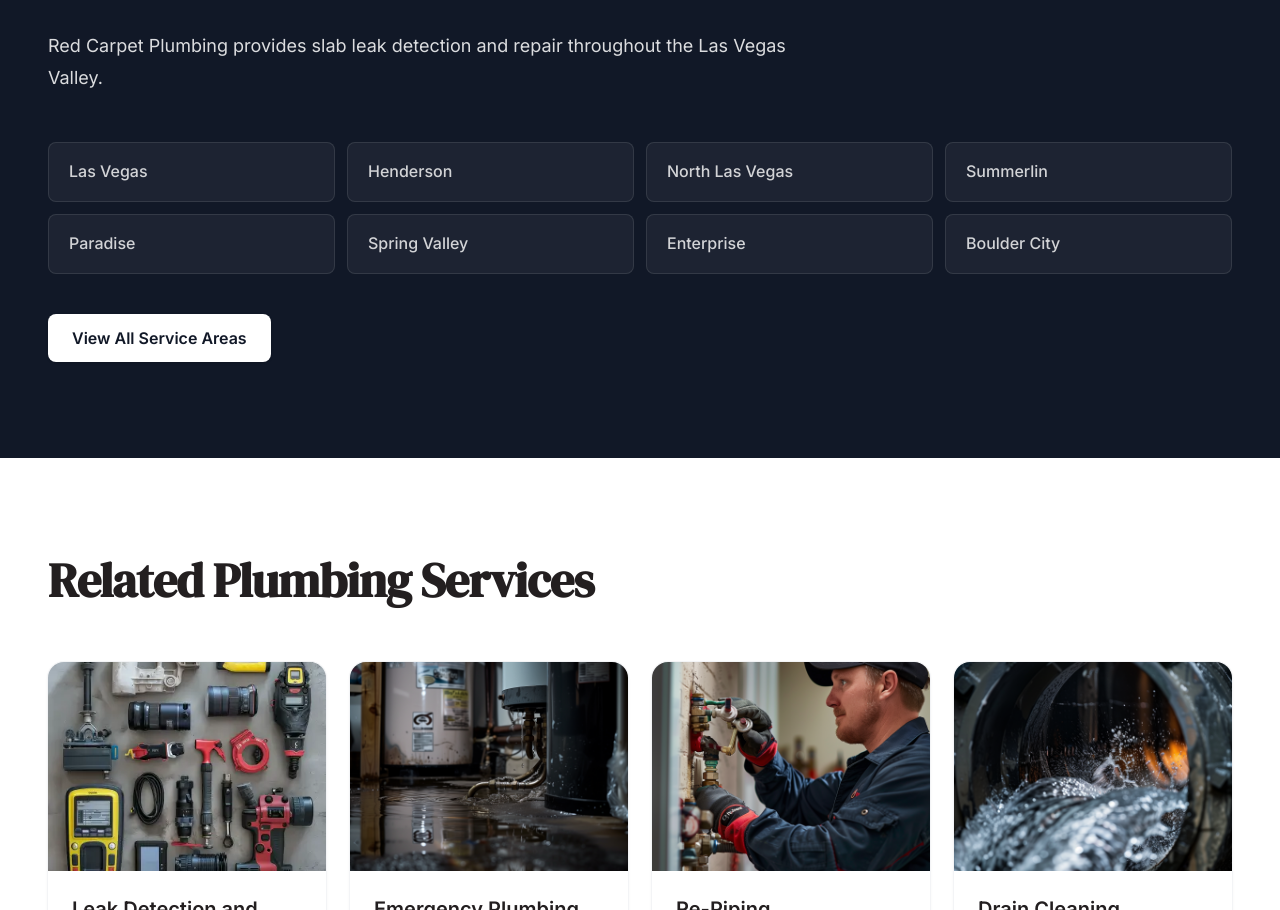
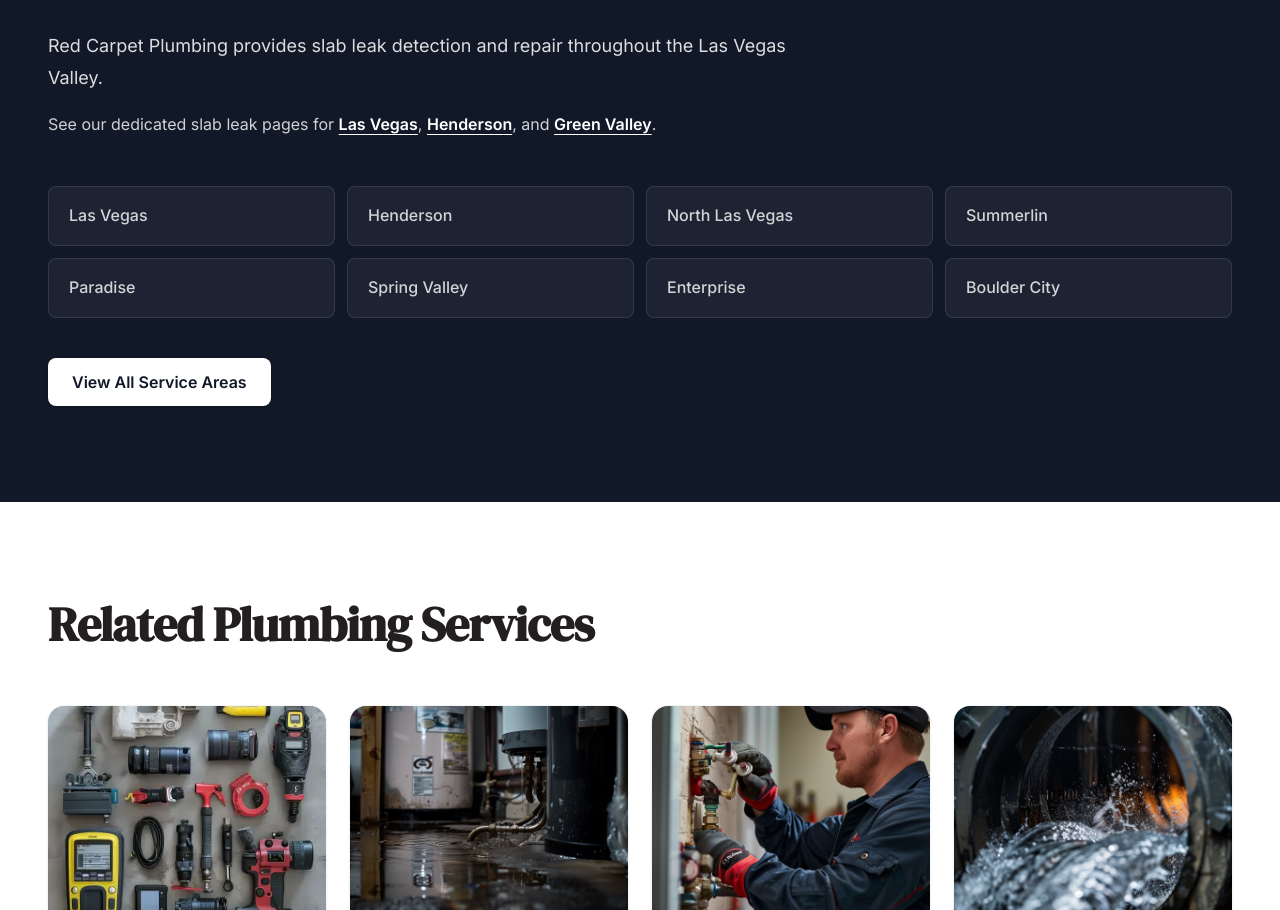
Before and after one commit to SedrickHarris/red-carpet-plumbing-site, a Next.js app: page /slab-leak-detection-repair in a window 1280 px wide. Shown: the part 7234-8144 px from the top of the page. Built offline with nearby package versions, Linux system fonts and the light colour scheme.

Commit message:
fix: add /green-valley/slab-leak-detection-repair/ to core slab leak service areas section
Added a new dedicated-pages paragraph (Las Vegas, Henderson, and Green Valley, all
built) before the chip grid; North Las Vegas slab leak left as TODO-BATCH-FUTURE
(route not built). Comment block updated.

```diff
--- a/app/slab-leak-detection-repair/page.tsx
+++ b/app/slab-leak-detection-repair/page.tsx
@@ -661,11 +661,34 @@ export default function SlabLeakDetectionAndRepairPage() {
                 Red Carpet Plumbing provides slab leak detection and repair
                 throughout the Las Vegas Valley.
               </p>
+              <p className="mt-4 text-base leading-7 text-white/80">
+                See our dedicated slab leak pages for{" "}
+                <Link
+                  href="/las-vegas/slab-leak-detection-repair/"
+                  className="font-semibold text-white underline underline-offset-4 hover:text-white/80"
+                >
+                  Las Vegas
+                </Link>
+                ,{" "}
+                <Link
+                  href="/henderson/slab-leak-detection-repair/"
+                  className="font-semibold text-white underline underline-offset-4 hover:text-white/80"
+                >
+                  Henderson
+                </Link>
+                , and{" "}
+                <Link
+                  href="/green-valley/slab-leak-detection-repair/"
+                  className="font-semibold text-white underline underline-offset-4 hover:text-white/80"
+                >
+                  Green Valley
+                </Link>
+                .
+              </p>
             </div>
 
-            {/* TODO-BATCH-PHASE3: /las-vegas/slab-leak-detection-repair/ not yet built */}
-            {/* TODO-BATCH-PHASE3: /henderson/slab-leak-detection-repair/ not yet built */}
-            {/* TODO-BATCH-PHASE3: /north-las-vegas/slab-leak-detection-repair/ not yet built */}
+            {/* /las-vegas/, /henderson/, and /green-valley/ slab-leak-detection-repair are live. */}
+            {/* TODO-BATCH-FUTURE: add /north-las-vegas/slab-leak-detection-repair/ once built */}
             {/* TODO-BATCH-PHASE3: /summerlin/slab-leak-detection-repair/ not yet built */}
             {/* TODO-BATCH-PHASE3: /paradise/slab-leak-detection-repair/ not yet built */}
             {/* TODO-BATCH-PHASE3: /spring-valley/slab-leak-detection-repair/ not yet built */}
```
